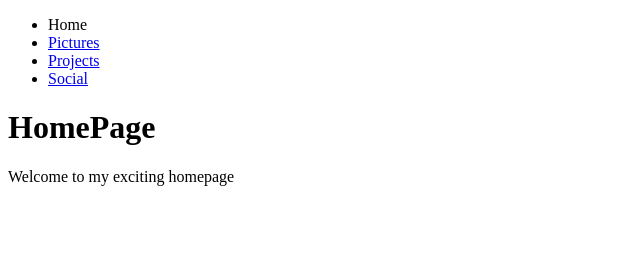
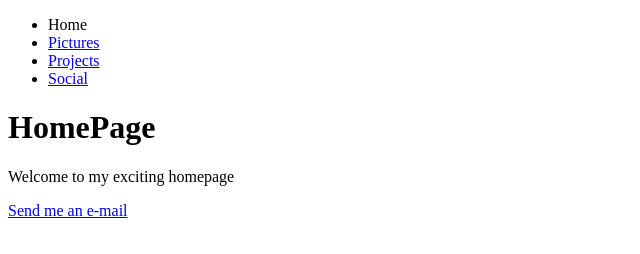
Before and after one commit to MohanKumarYum/MohanKumarYum.GitHub.io, a plain HTML site: page index.html in a window 1280 px wide. Shown: the whole page, without its empty margins (0-640 px from the left). Drawn offline with Linux system fonts and the light colour scheme.

Commit message:
mailto URL scheme.

```diff
--- a/index.html
+++ b/index.html
@@ -20,6 +20,8 @@
 
   <p>Welcome to my exciting homepage</p>
 
+  <p><a href="mailto:nobody@gmail.com;thanuj@gmail.com?cc=shifali@gmail.com&subject=This%20is%20bullshit.">Send me an e-mail</a></p>
+
 </body>
 
 </html>
```
